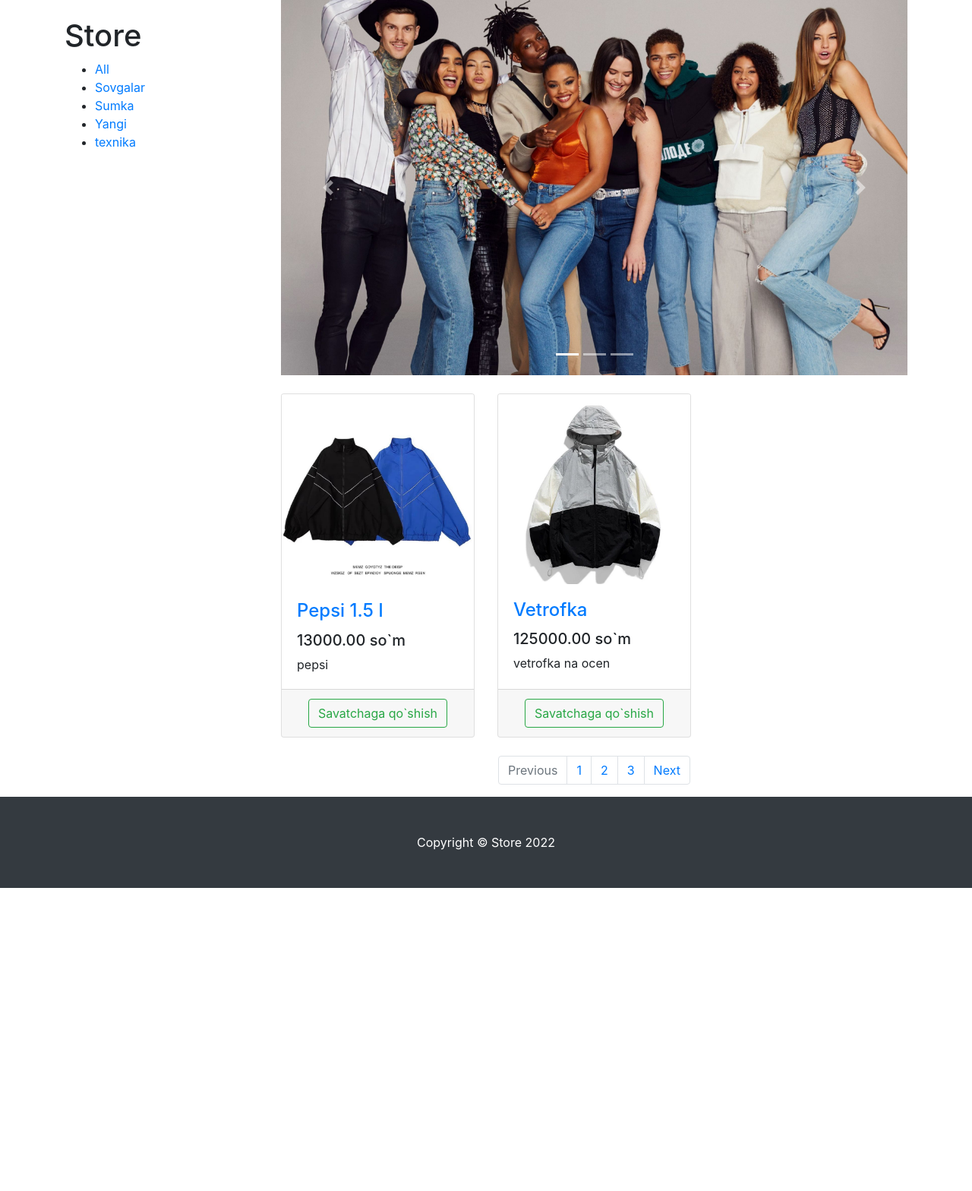
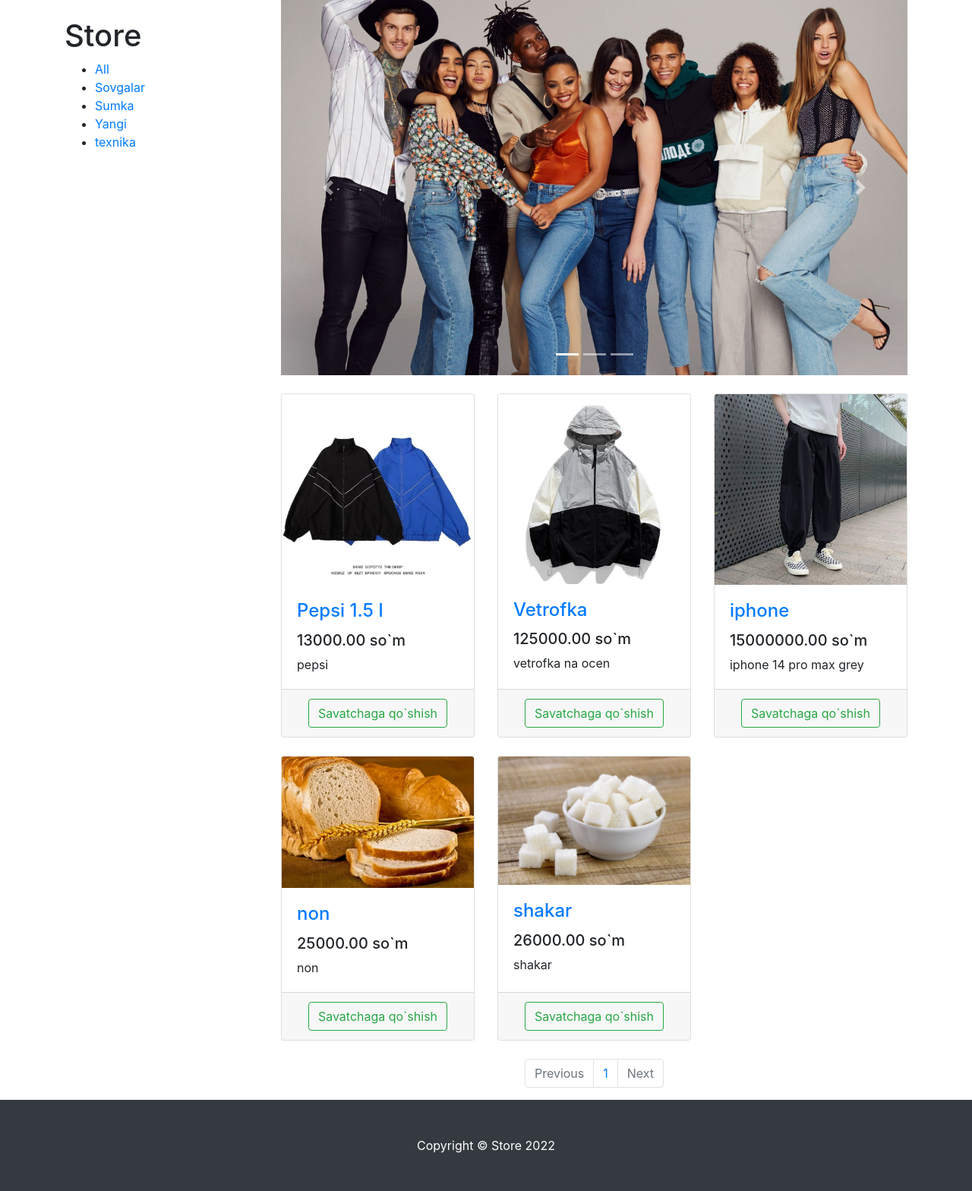
Before and after one commit to akbarmuminjanov/store, a Django app: page /product/ in a window 1280 px wide. Shown: the part 81-1649 px from the top of the page at 76% size. Before the commit the page ends 1250 px from the top, so only its background shows below. Run offline with Django 3.2, Linux system fonts and the light colour scheme; data comes from the database, SQL or seed files in the repository; parts of the project's set-up code (start-up, migrations or seed data) failed here and were passed over; some libraries are stand-ins or nearby versions.

Commit message:
success paginator

```diff
--- a/Templates/products.html
+++ b/Templates/products.html
@@ -92,15 +92,28 @@
             </div>
             <nav aria-label="Page navigation example">
                 <ul class="pagination justify-content-center">
+                    {% if page_obj.has_previous %}
+                    <li class="page-item">
+                        <a class="page-link" href="?page={{ page_obj.previous_page_number }}" tabindex="-1" aria-disabled="true">Previous</a>
+                    </li>
+                    {% else %}
                     <li class="page-item disabled">
                         <a class="page-link" href="#" tabindex="-1" aria-disabled="true">Previous</a>
                     </li>
-                    <li class="page-item"><a class="page-link" href="#">1</a></li>
-                    <li class="page-item"><a class="page-link" href="#">2</a></li>
-                    <li class="page-item"><a class="page-link" href="#">3</a></li>
+                    {% endif %}
+                    {% for i in nums %}
+                    <li class="page-item"><a class="page-link" href="?page={{forloop.counter}}">{{forloop.counter}}</a></li>
+                    {% endfor %}
+
+                    {% if page_obj.has_next %}
                     <li class="page-item">
+                        <a class="page-link" href="?page={{page_obj.next_page_number}}">Next</a>
+                    </li>
+                    {% else %}
+                    <li class="page-item disabled">
                         <a class="page-link" href="#">Next</a>
                     </li>
+                    {% endif %}
                 </ul>
             </nav>
 
--- a/products_app/views.py
+++ b/products_app/views.py
@@ -14,14 +14,16 @@ def product_view(request, category_slug=None):
         category = get_object_or_404(Category, slug=category_slug)
         products = products.filter(category=category)
 
-    paginator = Paginator(products, 2)
+    paginator = Paginator(products, 30)
     page_number = request.GET.get("page")
     page_obj = paginator.get_page(page_number)
+    nums = "s"*page_obj.paginator.num_pages
 
     contex = {
         "category": category,
         "categoryies": categories,
-        "page_obj": page_obj
+        "page_obj": page_obj,
+        "nums":nums
     }
     return render(request, "products.html", contex)
 
```
